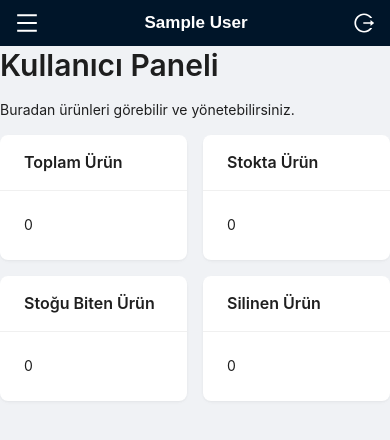
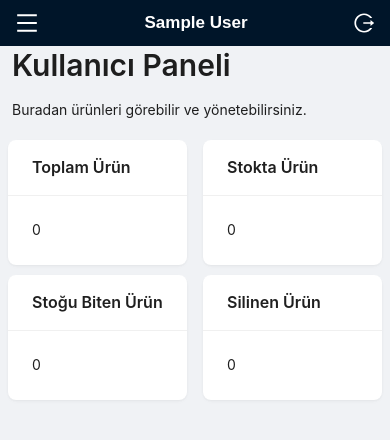
Before and after one commit to sabriyasar/stock-panel, a Next.js app: page /dashboard in a window 390 px wide. Shown: the top 440 px of the page. Built offline with nearby package versions, Linux system fonts and the light colour scheme; no server answers; sample sign-in values are in the browser's storage.

Commit message:
updated 57

```diff
--- a/src/pages/dashboard.tsx
+++ b/src/pages/dashboard.tsx
@@ -52,8 +52,9 @@ export default function UserPanel() {
 
   return (
     <DashboardLayout>
-      <Title level={2}>Kullanıcı Paneli</Title>
-      <Paragraph>Buradan ürünleri görebilir ve yönetebilirsiniz.</Paragraph>
+<Title level={2} className="panel-title">Kullanıcı Paneli</Title>
+<Paragraph className="panel-desc">Buradan ürünleri görebilir ve yönetebilirsiniz.</Paragraph>
+
 
       <Row gutter={16}>
         <Col span={6}>
--- a/src/styles/dashboard.scss
+++ b/src/styles/dashboard.scss
@@ -99,6 +99,36 @@
     padding: 20px;
     overflow-y: auto;
     transition: margin-left 0.3s ease, width 0.3s ease;
+
+    // Başlık ve paragraf içerden başlasın
+    .panel-title,
+    .panel-desc {
+      padding-left: 20px;
+      padding-right: 20px;
+    }
+
+    @media (max-width: 768px) {
+      .panel-title,
+      .panel-desc {
+        padding-left: 12px;
+        padding-right: 12px;
+      }
+
+      // Mobilde istatistik kartları her satırda 2 kart olacak
+      .ant-row {
+        margin-left: 0 !important;
+        margin-right: 0 !important;
+        flex-wrap: wrap;
+
+        .ant-col {
+          padding-left: 8px !important;
+          padding-right: 8px !important;
+          padding: 5px;
+          flex: 0 0 50% !important;   // her kart genişliği %50
+          max-width: 50% !important;
+        }
+      }
+    }
   }
 
   /* --- Sidebar daraltılmış görünüm --- */
@@ -112,7 +142,7 @@
       }
 
       ul li {
-        justify-content: center; /* yatayda ortala */
+        justify-content: center;
         gap: 0;
 
         .text {
@@ -125,7 +155,7 @@
           font-size: 20px;
           display: flex;
           justify-content: center;
-          align-items: center; /* dikeyde ortala */
+          align-items: center;
         }
       }
     }
@@ -154,18 +184,6 @@
     .main {
       margin-left: 0;
       padding: 0px;
-
-      // Mobilde istatistik kartları her satırda 2 kart olacak
-      .ant-row {
-        margin: 0 -8px;
-        flex-wrap: wrap; // kartların alt satıra geçmesini sağlar
-
-        .ant-col {
-          padding: 0 8px 16px;
-          flex: 0 0 50% !important; // her kart genişliği %50
-          max-width: 50% !important; // maksimum genişlik %50
-        }
-      }
     }
 
     .mobile-header {
```
